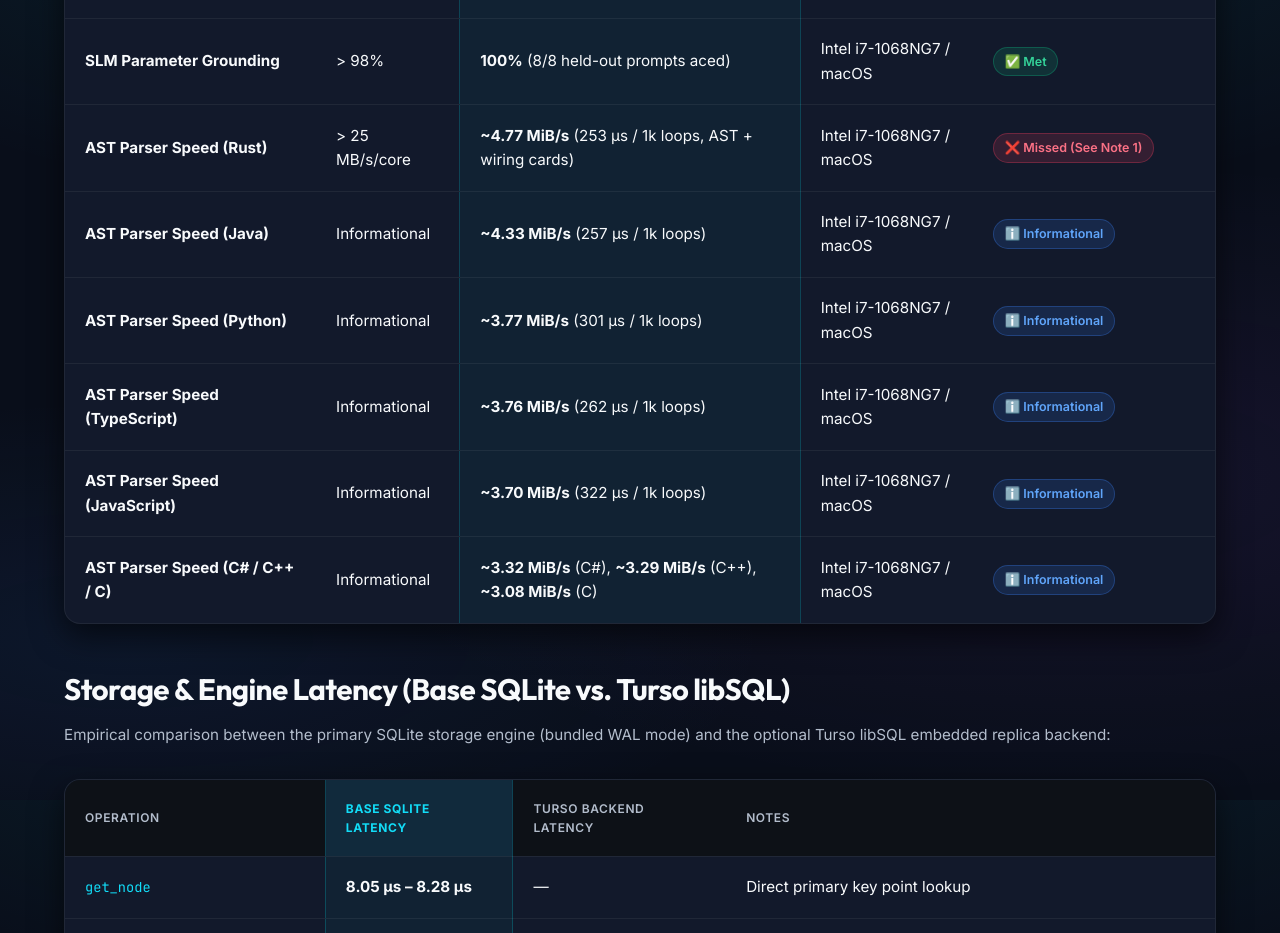
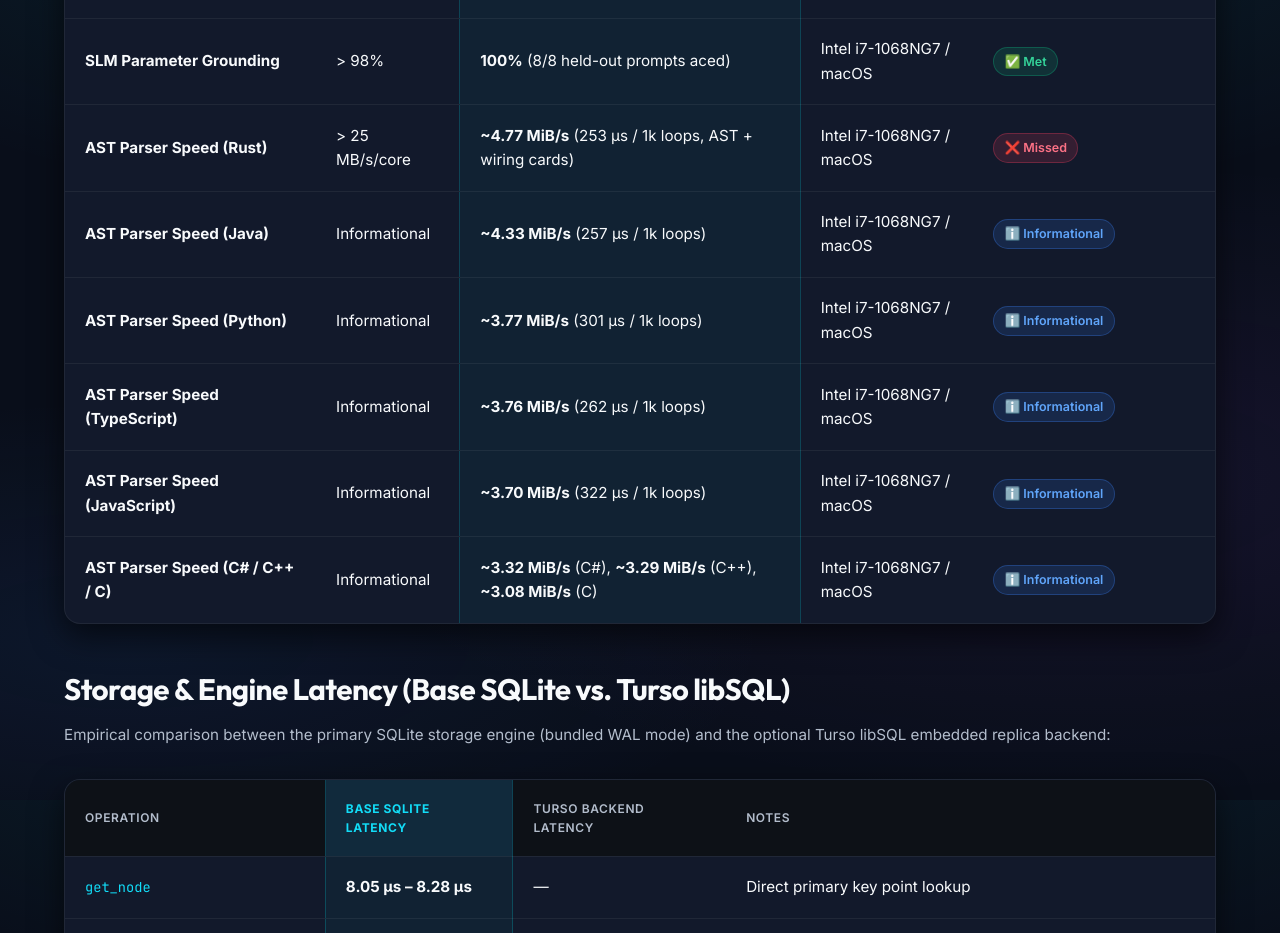
Before and after one commit to ragubaran/weave-graph-web, a website: page performance.html in a window 1280 px wide. Shown: the part 2400-3333 px from the top of the page. Drawn offline with Linux system fonts and the light colour scheme.

Commit message:
docs: remove Note 1 reference from AST Parser Speed missed status badge

```diff
--- a/performance.html
+++ b/performance.html
@@ -334,7 +334,7 @@
                 <td>&gt; 25 MB/s/core</td>
                 <td class="highlight-col"><strong>~4.77 MiB/s</strong> (253 µs / 1k loops, AST + wiring cards)</td>
                 <td>Intel i7-1068NG7 / macOS</td>
-                <td><span class="status-badge status-missed">❌ Missed (See Note 1)</span></td>
+                <td><span class="status-badge status-missed">❌ Missed</span></td>
               </tr>
               <tr>
                 <td><strong>AST Parser Speed (Java)</strong></td>
```
